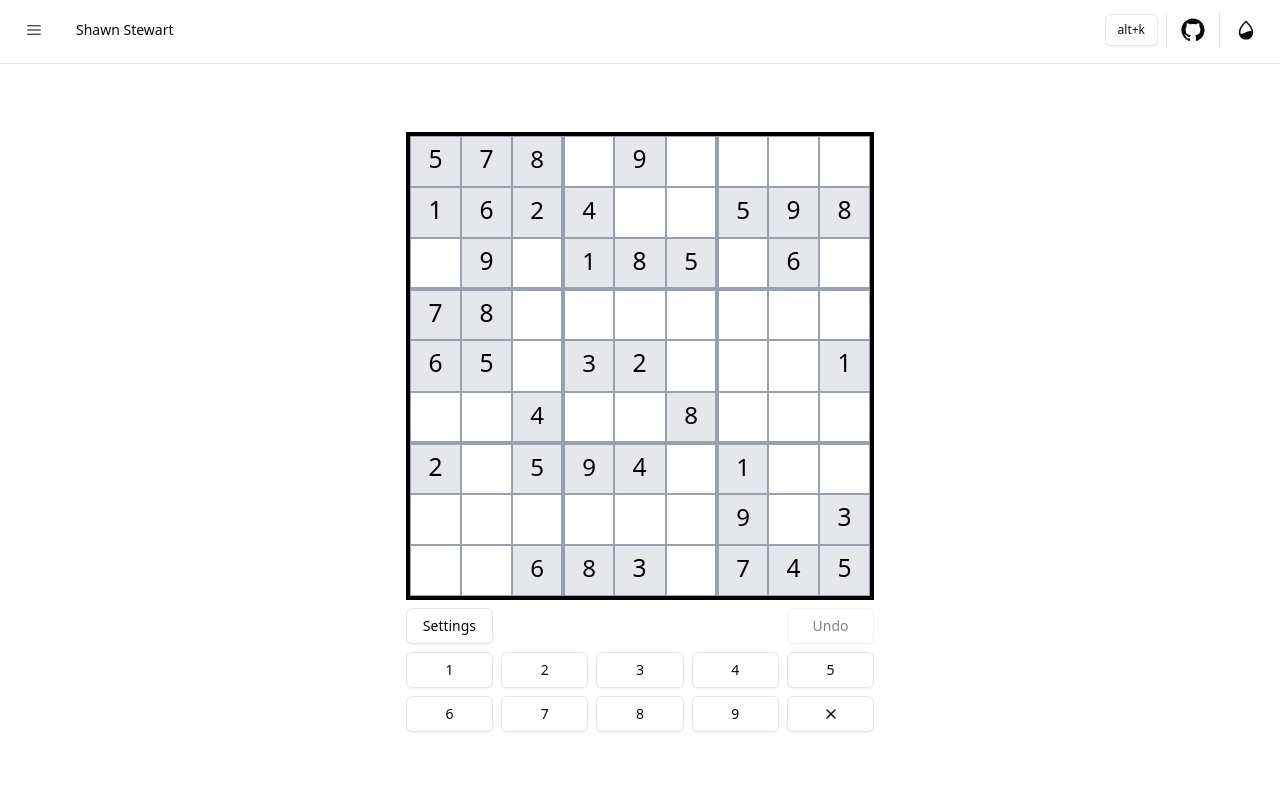
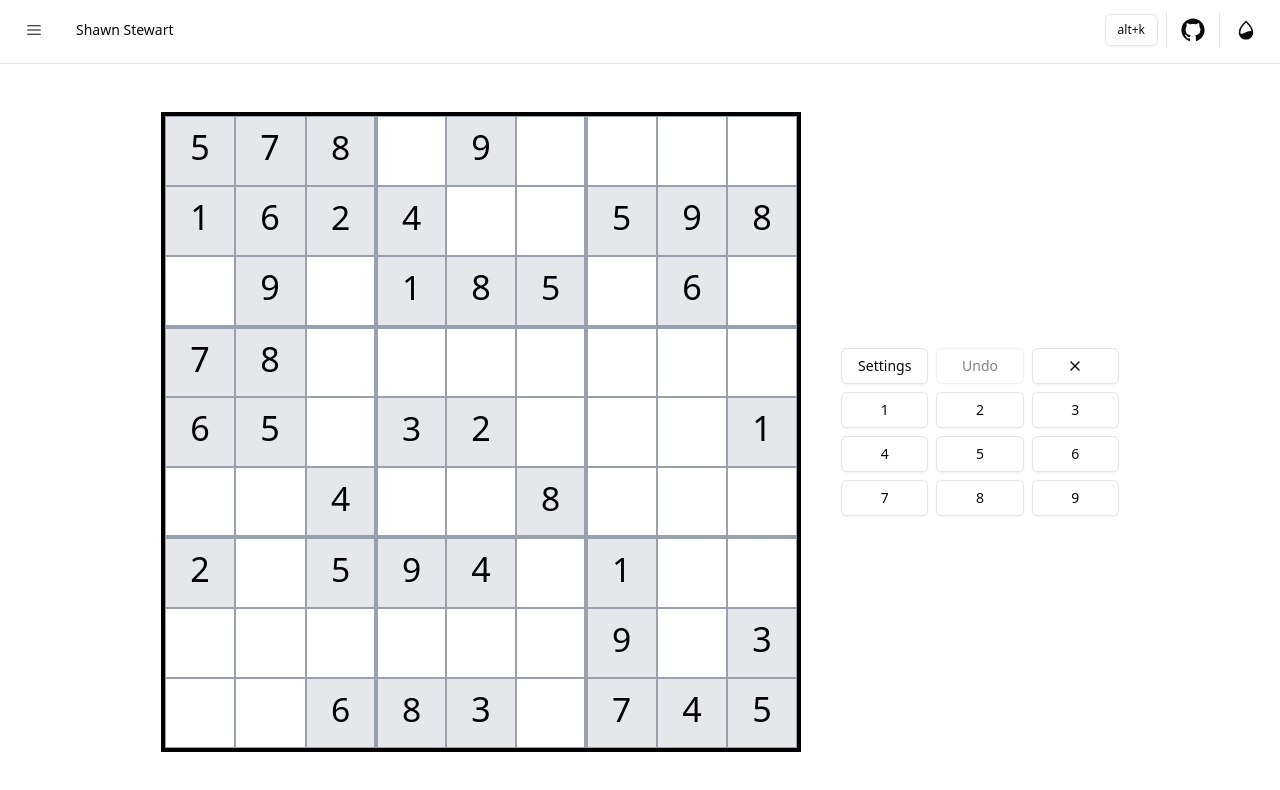
Before and after one commit to ShawnStewart/shawnstewart.github.io, a React (Vite) app: page /sudoku in a window 1280 px wide. Shown: the top 790 px of the page. Built offline with nearby package versions, Linux system fonts and the light colour scheme.

Commit message:
feat: Sudoku layout and style adjustments

```diff
--- a/src/projects/Sudoku/CellTile.tsx
+++ b/src/projects/Sudoku/CellTile.tsx
@@ -61,7 +61,7 @@ export function CellTile({ column, row, focusedCell, handleFocus }: Props) {
         <div className="relative w-full">
           <Number>{value}</Number>
           {settings.showConflictHighlighting && hasConflict && (
-            <div className="absolute right-[15%] bottom-[15%] h-[15%] w-[15%] rounded-full bg-red-600" />
+            <div className="absolute right-[15%] bottom-[15%] h-[15%] w-[15%] rounded-full bg-red-500" />
           )}
         </div>
       )}
--- a/src/projects/Sudoku/Controls.tsx
+++ b/src/projects/Sudoku/Controls.tsx
@@ -11,10 +11,10 @@ export function Controls() {
   const { setCellValue } = useSudokuContext();
 
   return (
-    <div className="grid grid-cols-5 gap-2">
+    <div className="grid grid-cols-5 gap-2 lg:grid-cols-3">
       <SettingsModal />
 
-      <div className="col-span-3"></div>
+      <div className="col-span-3 lg:hidden"></div>
 
       <ControlButton disabled>Undo</ControlButton>
 
@@ -30,6 +30,7 @@ export function Controls() {
       ))}
 
       <ControlButton
+        className="lg:col-start-3 lg:row-start-1"
         onClick={() => {
           setCellValue(null);
         }}
--- a/src/projects/Sudoku/GameBoard.tsx
+++ b/src/projects/Sudoku/GameBoard.tsx
@@ -8,7 +8,7 @@ export function GameBoard() {
   const { state, setFocusedCell } = useSudokuContext();
 
   return (
-    <div className="grid-cols-sudoku grid-rows-sudoku grid aspect-square w-full border-4 border-black bg-white dark:border-gray-400">
+    <div className="grid-cols-sudoku grid-rows-sudoku grid aspect-square w-full max-w-[50svh] border-4 border-black bg-white lg:max-w-[80svh] dark:border-gray-400">
       {state.board.map((row, rowIdx) =>
         row.map((cell, colIdx) => (
           <CellTile
--- a/src/projects/Sudoku/Sudoku.tsx
+++ b/src/projects/Sudoku/Sudoku.tsx
@@ -5,7 +5,7 @@ import { SudokuProvider } from './SudokuContext';
 export function Sudoku() {
   return (
     <SudokuProvider>
-      <div className="mx-auto flex max-w-[600px] flex-col gap-2">
+      <div className="flex flex-col items-center gap-x-10 gap-y-2 lg:w-full lg:flex-row lg:justify-center">
         <GameBoard />
         <Controls />
       </div>
--- a/src/projects/Sudoku/reducer.ts
+++ b/src/projects/Sudoku/reducer.ts
@@ -120,7 +120,7 @@ export function getInitialSudokuState(): SudokuState {
     focusedCell: null,
     settings: {
       showAutoCandidates: false,
-      showConflictHighlighting: false,
+      showConflictHighlighting: true,
     },
   };
 }
```
